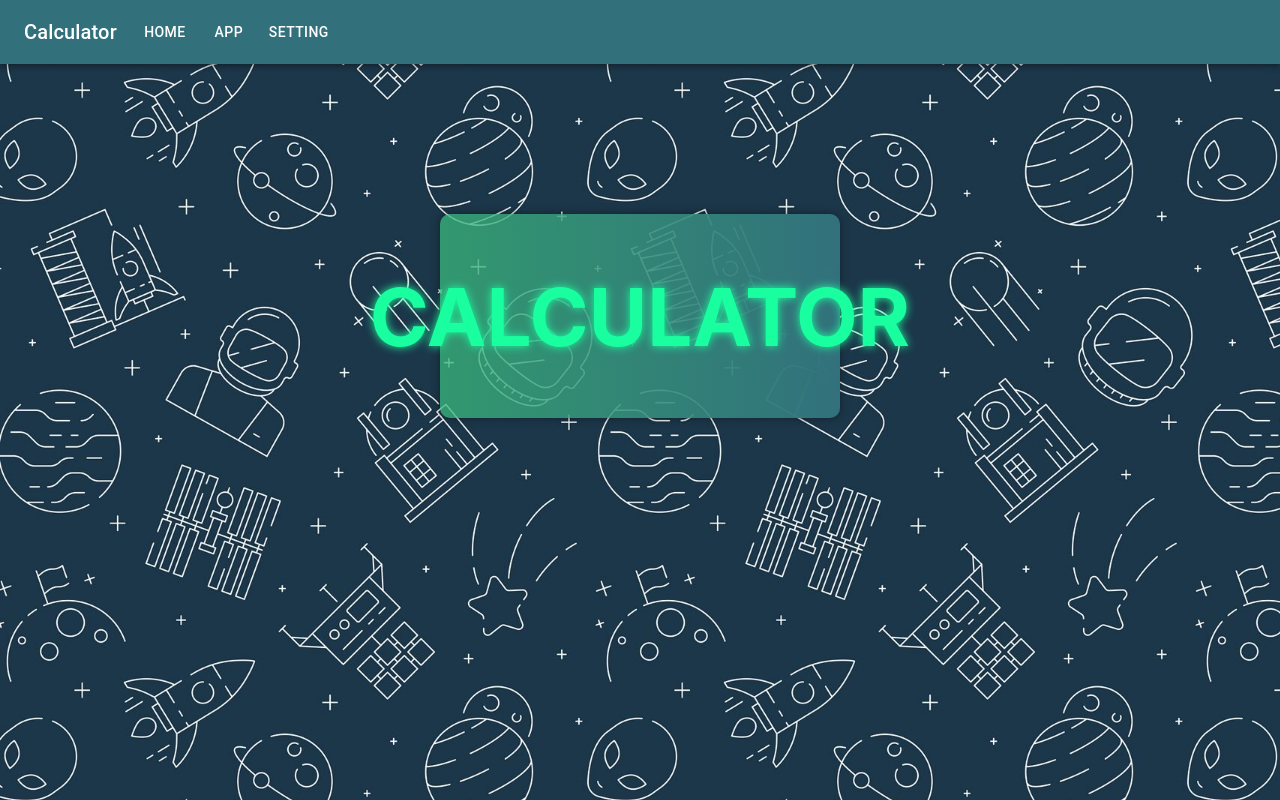
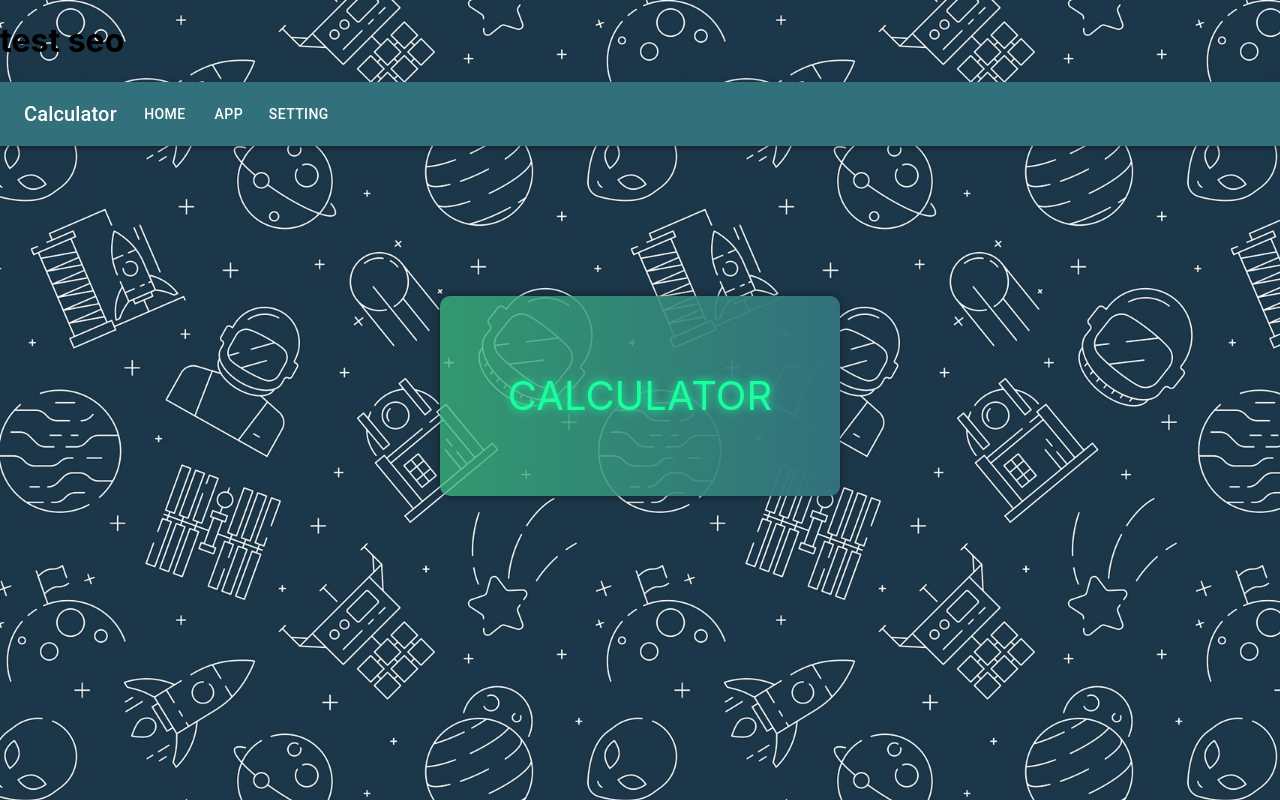
Before and after one commit to Merzaad/learning_redux, a React (Create React App) app: page / in a window 1280 px wide. Built offline with nearby package versions, Linux system fonts and the light colour scheme.

Commit message:
Test h1 seo checker

```diff
--- a/public/index.html
+++ b/public/index.html
@@ -15,6 +15,7 @@
   </head>
   <body>
     <noscript>You need to enable JavaScript to run this app.</noscript>
+    <h1>test seo</h1>
     <div id="root"></div>
   </body>
 </html>
--- a/src/Home.tsx
+++ b/src/Home.tsx
@@ -7,9 +7,7 @@ import { Link } from 'react-router-dom'
 function Home() {
   return (
     <Link id="home" to="/app">
-      <div className="home">
-        <h1>CALCULATOR</h1>
-      </div>
+      <div className="home">CALCULATOR</div>
     </Link>
   )
 }
```
